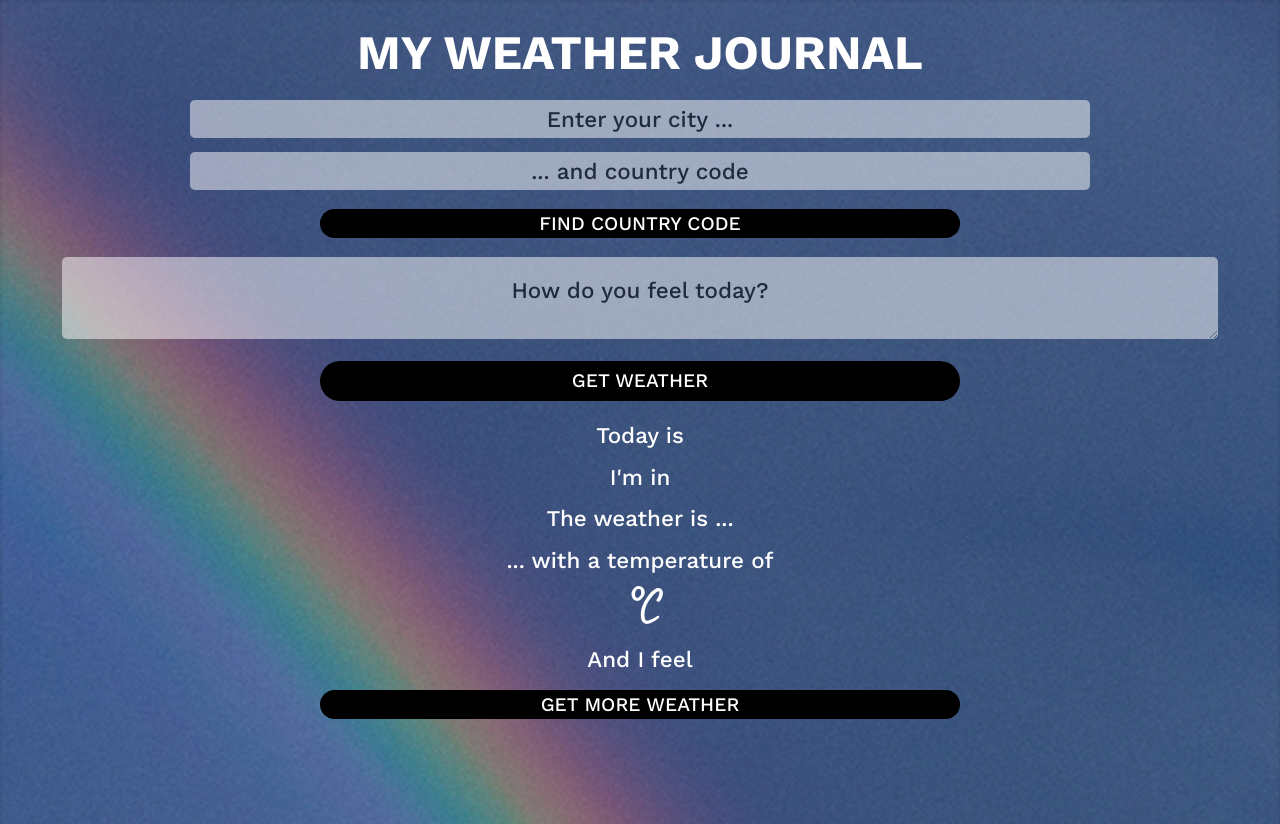
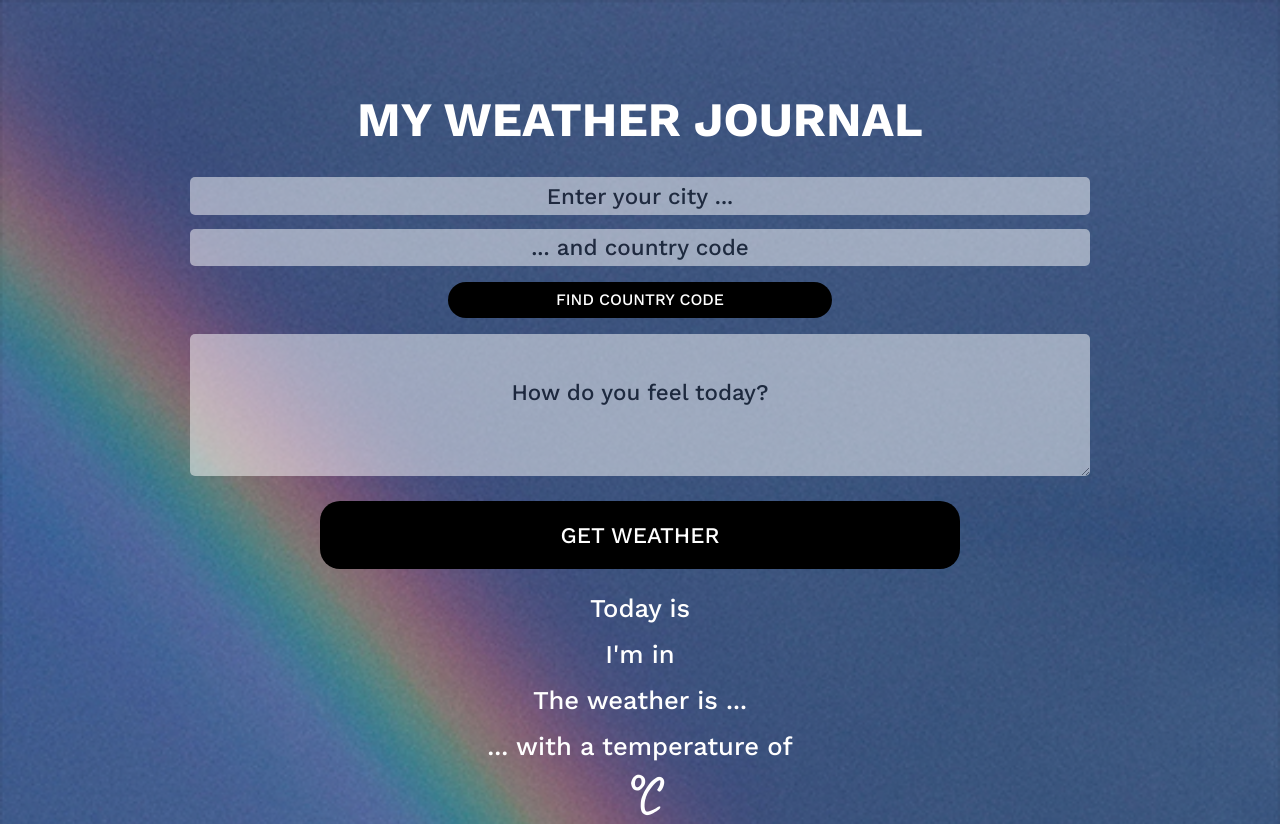
Before and after one commit to grace-anderson/weather-journal-app, a plain HTML site: page weatherApp/index.html in a window 1280 px wide. Shown: the top 824 px of the page. Before the commit the page ends 800 px from the top, so only its background shows below. Drawn offline with nearby package versions, Linux system fonts and the light colour scheme; no server answers.

Commit message:
Updated media query for +700 px screens

```diff
--- a/weatherApp/app.js
+++ b/weatherApp/app.js
@@ -33,11 +33,10 @@ function retrieve() {
     getServerData();
   });
 
-//hide the data entry fields, so retrieved results display on page
+  //hide the data entry fields, so retrieved results display on page
   collectSection.style.display = "none";
   //make sure entered weather displays
   entryWeather.style.display = "initial";
-
 }
 
 /* Function to GET Web API Data*/
@@ -115,22 +114,32 @@ function updateUI(weather) {
     : "";
   content.innerHTML = weather.userText ? weather.userText : "";
   wthDescr.innerHTML = weather.description ? weather.description : "";
+  window.scroll({
+    top: 0,
+    behavior: "smooth",
+  });
 }
 
 //click Find country code button to open country code list website
 function openCountryCode() {
-    window.open("https://www.nationsonline.org/oneworld/country_code_list.htm");
+  window.open(
+    "https://en.wikipedia.org/wiki/ISO_3166-1_alpha-2#Officially_assigned_code_elements"
+  );
 }
 
 findCountryCode.addEventListener("click", openCountryCode);
 
 //const openWeather = document.querySelector(".getMore");
-function openWeatherCollect () {
-    collectSection.style.display = "initial";
-    entryWeather.style.display = "none";
-    document.getElementById('city').value = '';
-    document.getElementById('countryCode').value = '';
-    document.getElementById('feelings').value = '';
+function openWeatherCollect() {
+  collectSection.style.display = "initial";
+  entryWeather.style.display = "none";
+  document.getElementById("city").value = "";
+  document.getElementById("countryCode").value = "";
+  document.getElementById("feelings").value = "";
+  window.scroll({
+    top: 0,
+    behavior: "smooth",
+  });
 }
 
 openWeather.addEventListener("click", openWeatherCollect);
--- a/weatherApp/style.css
+++ b/weatherApp/style.css
@@ -13,12 +13,13 @@ body {
 .text {
   margin-top: 0.2em;
   font-weight: 500;
-  font-size: 1.4em;
+  font-size: 1.6em;
 }
 
 #app {
   display: grid;
   align-items: center;
+  align-content: center;
   grid-template-columns: 100%;
   grid-template-rows: auto;
   grid-template-areas:
@@ -38,7 +39,7 @@ body {
   font-size: 2em;
   text-transform: uppercase;
   font-weight: 700;
-  margin: 0.6em 0 0.4em 0;
+  margin: 2em 0 0.6em 0;
 }
 
 /* this is for the city data entry field */
@@ -70,16 +71,17 @@ body {
   opacity: 0.5;
 }
 
+/* get country button */
 .getCountry {
   grid-area: getCountry;
   background-color: black;
   position: relative;
-  width: 50%;
-  margin: 1em 0 1em 25%;
+  width: 20%;
+  margin: 1em 0 1em 40%;
   padding: 5px 0;
-  border-radius: 20px;
+  border-radius: 50%;
   color: white;
-  font-size: 1.2em;
+  font-size: 0.8em;
   text-transform: uppercase;
   cursor: pointer;
   vertical-align: center;
@@ -93,10 +95,10 @@ body {
 
 textarea {
   grid-area: feelings;
-  width: 90%;
+  width: 70%;
   font-size: 1.4em;
-  padding-top: 20px;
-  padding-bottom: 10px;
+  padding-top: 2em;
+  padding-bottom: 2em;
   border-radius: 5px;
   font-family: "Work Sans", sans-serif;
   text-align: center;
@@ -105,6 +107,7 @@ textarea {
   opacity: 0.5;
 }
 
+/* get weather button */
 .generate {
   grid-area: getWeather;
   background-color: black;
@@ -114,7 +117,7 @@ textarea {
   padding: 10px 0;
   border-radius: 20px;
   color: white;
-  font-size: 1.2em;
+  font-size: 1.4em;
   text-transform: uppercase;
   cursor: pointer;
 }
@@ -127,6 +130,7 @@ textarea {
 
 #entryHolder {
  grid-area: entry;
+ margin: 0 1em;
 }
 
 .getMore {
@@ -179,16 +183,14 @@ img {
   z-index: -1;
 }
 
-
-
 #temp,
 #content,
 #weatherDescr,
 #cityCountry,
 #date {
-  margin: 0.1em 0 0.2em 0;
+  margin: 0.2em 0 0.3em 0;
   font-family: "Caveat", cursive;
-  font-size: 2em;
+  font-size: 2.4em;
   font-weight: 500;
 }
 
@@ -204,7 +206,22 @@ img {
   #date {
     margin: 0.2em 0 0.4em 0;
     font-family: "Caveat", cursive;
-    font-size: 3em;
+    font-size: 3.2em;
     font-weight: 500;
   }
+
+  .generate,
+  .getMore {
+    padding: 1em 0;
+  }
+
+
+  .getCountry {
+    width: 30%;
+    margin: 1em 0 1em 35%;
+    padding: 10px 0;
+    border-radius: 20px;
+    font-size: 1em;
+  }
+
 } ;
```
